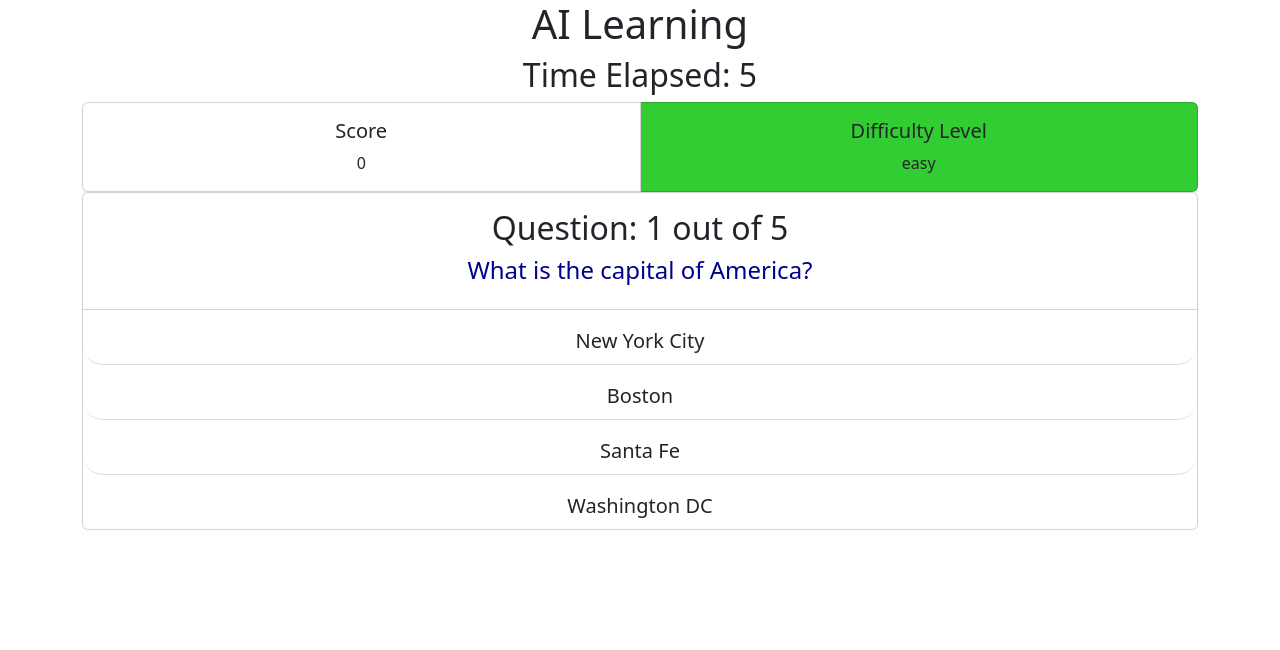
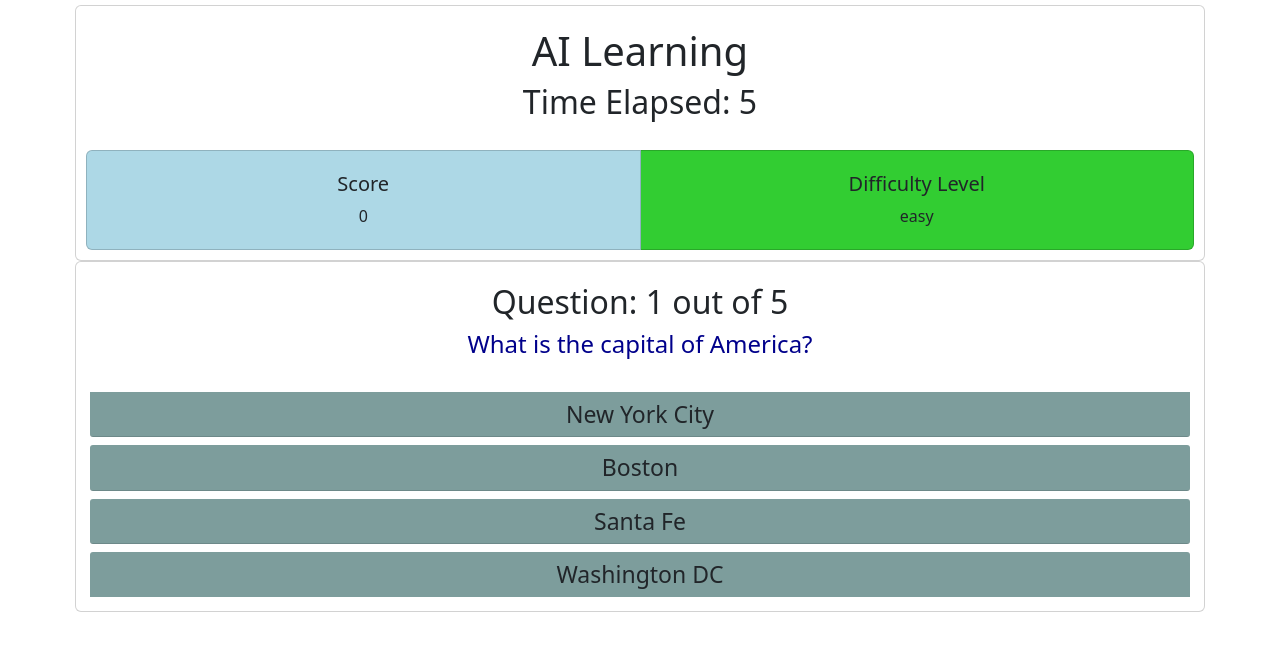
Before and after one commit to SubhamSubhasisPatra/ai-learing, a React (Create React App) app: page / in a window 1280 px wide. Shown: the top 650 px of the page. Built offline with nearby package versions, Linux system fonts and the light colour scheme.

Commit message:
Fixed The CSS

```diff
--- a/src/App.css
+++ b/src/App.css
@@ -1,5 +1,6 @@
 .App {
   text-align: center;
+  background-color: '#F0EBE3';
 }
 
 .question-card {
@@ -8,7 +9,7 @@
 
   /* Dimensions  */
   width: 80%; /* Can be in percentage also. */
-  height: auto;
+  height: 100%;
 
   /* Visual  */
   background-color: gray;
@@ -24,12 +25,12 @@ ul {
 }
 
 li {
-  margin-top: 8px;
+  margin: 4px;
   background-color: darkgray;
-  padding: 16px;
-  border: 3px solid white;
-  border-radius: 20px;
-  font-size: 20px;
+  padding: 5px;
+  border: 1px solid rgb(138, 138, 138);
+  border-radius: 3px;
+  font-size: 23px;
 }
 
 .question-text {
--- a/src/App.js
+++ b/src/App.js
@@ -26,6 +26,10 @@ function App() {
   } else if (questionLevel === 'hard') {
     DifficultyColor = '#CD0000';
   }
+
+  let scoreColor = 'lightBlue';
+  let mainbg = 'white';
+  let sideColor = 'white';
 
   useEffect(() => {
     const ticker = setTimeout(() => setSeconds(seconds + 1), 1000);
@@ -67,33 +71,34 @@ function App() {
   };
 
   return (
-    <div className="App container">
+    <div style={{background : `${mainbg}`}}>
+      <div className="App container" style={{ padding: "5px", background : `${sideColor}` }}>
+
+
+        <div className="card" style={{ padding: "5px", background : `${sideColor}` }}>
+          <div className="card-body">
             {/* 1. Header  */}
             <h1>AI Learning</h1>
-
-      {/* 2. Current Score  */}
-      {/* <h2>Score: {score}</h2>
-      <h2>question Level : {questionLevel}</h2> */}
-
             {/* 2.1 Time elapsed  */}
             {stopTimer ? (
               <h2>Total Time : {totalTime}</h2>
             ) : (
               <h2>Time Elapsed: {seconds}</h2>
             )}
-
-      <div class="card-group">
-        <div class="card">
+          </div>
+          <div class="card-group" style={{ padding: "5px" , background : `${sideColor}` }}>
+            <div class="card" style={{ background: `${scoreColor}`, padding: "5px" }}>
               <div class="card-body">
                 <h5 class="card-title">Score</h5>
                 <p class="card-text">{score}</p>
 
               </div>
             </div>
-        <div class="card" style={{background:`${DifficultyColor}`}}>
+            <div class="card" style={{ background: `${DifficultyColor}`, padding: "5px" }}>
               <div class="card-body" >
                 <h5 class="card-title">Difficulty Level</h5>
                 <p class="card-text" >{questionLevel}</p>
+              </div>
             </div>
           </div>
         </div>
@@ -112,7 +117,7 @@ function App() {
           </div>
         ) : (
           /* 5. Question Card  */
-        <div className="card">
+          <div className="card" style={{ padding: "5px", background : `${sideColor}` }}>
             {/* Current Question  */}
             <div className="card-body">
               <h2>
@@ -125,10 +130,12 @@ function App() {
             </div>
 
             {/* List of possible answers  */}
-          <ul className="list-group list-group-flush">
+            <div >
+            <ul className="list-group list-group-flush" style={{padding: "5px"}}>
               {Questions[questionLevel][currentQuestion].options.map((option) => {
                 return (
                   <li
+                  style={{background : '#7D9D9C', padding: "5px"}}
                     className="list-group-item"
                     key={option.id}
                     onClick={() => optionClicked(option.isCorrect)}
@@ -139,7 +146,9 @@ function App() {
               })}
             </ul>
             </div>
+          </div>
         )}
+      </div>
     </div>
   );
 }
```
Lines whose indentation alone changed are shown as unchanged.
